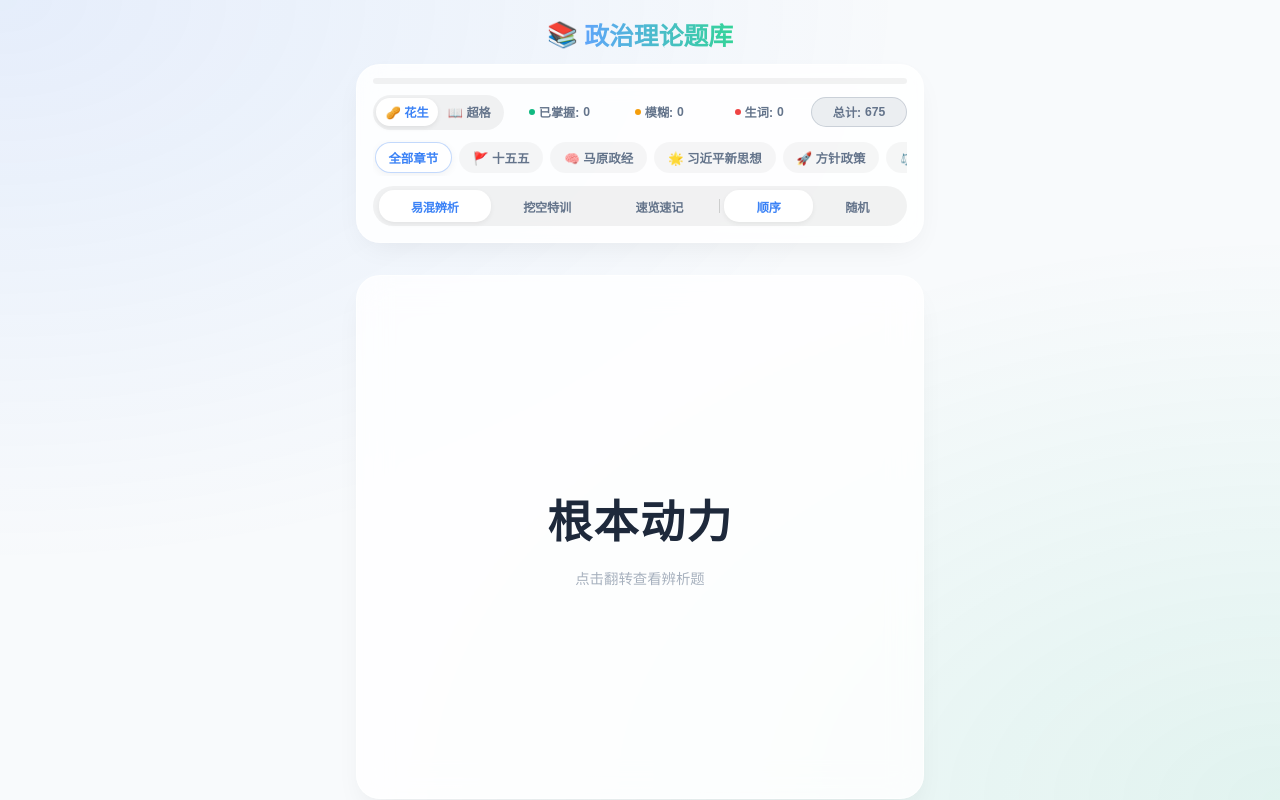
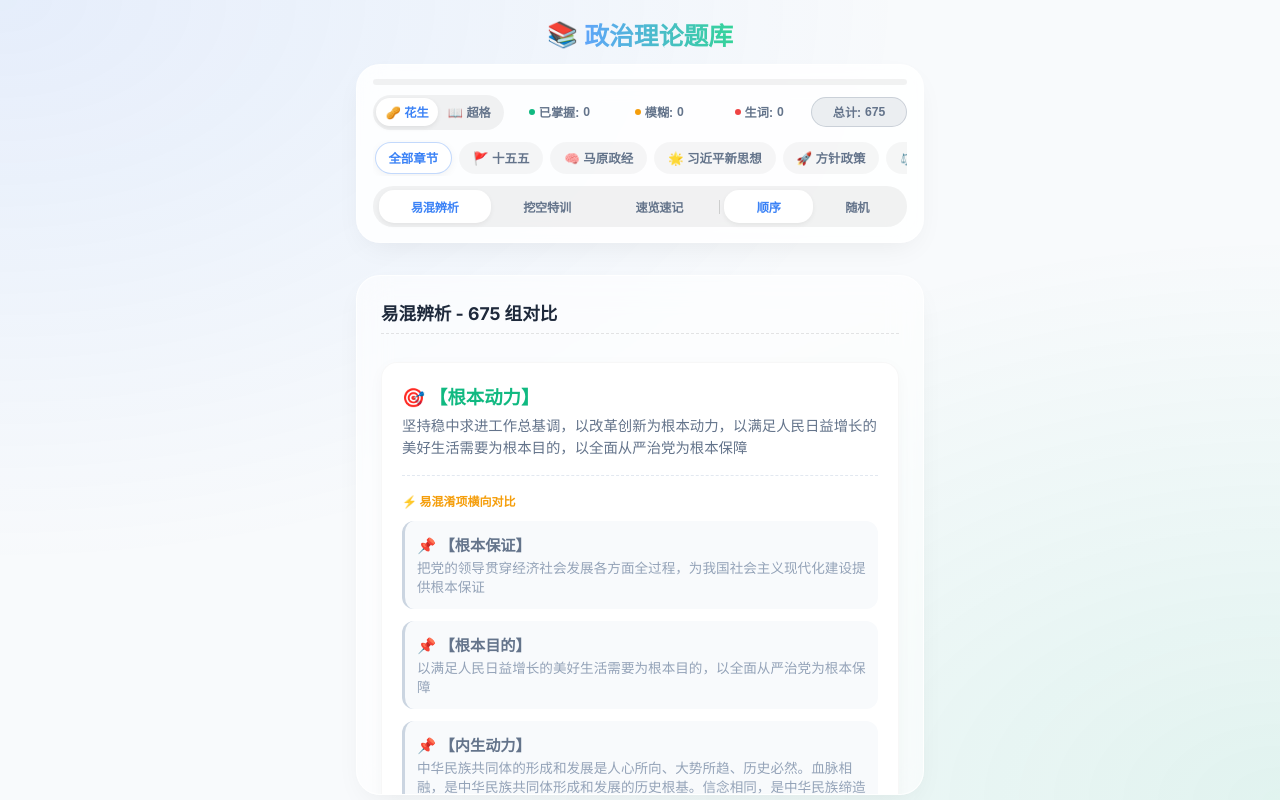
Before and after one commit to troses3/zhengzhi-fuxi, a React (Vite) app: page / in a window 1280 px wide. Shown: the top 800 px of the page. Built offline with nearby package versions, Linux system fonts and the light colour scheme.

Commit message:
fix: restore dedicated contrast comparison mode and keep quiz flashcard clean

```diff
--- a/src/App.jsx
+++ b/src/App.jsx
@@ -502,31 +502,17 @@ function App() {
       </header>
 
       <main className="main-content">
-        {(activeMode === 'quiz' || activeMode === 'contrast') && (
+        {/* 模式一：挖空特训（单题翻转卡片） */}
+        {activeMode === 'quiz' && (
           <>
             <div className={`card-container ${selectedOption !== null ? 'expanded' : ''}`} style={{ height: cardHeight }} onClick={() => setIsFlipped(!isFlipped)}>
               <div className={`card ${isFlipped ? 'flipped' : ''}`}>
                 {/* 卡片正面 */}
                 <div className="card-front">
-                  {activeMode === 'quiz' ? (
                   <h2 className="idiom-word sentence-blank">
                     {currentExample ? currentExample.replace(new RegExp(currentItem.word, 'g'), '______') : '（暂无例句）'}
                   </h2>
-                  ) : (
-                <h2
-                  className="idiom-word"
-                  style={(() => {
-                    const len = (currentItem.word || '').length;
-                    if (len <= 4) return { fontSize: '2.8rem', fontWeight: '800', letterSpacing: '0.1rem' };
-                    if (len <= 8) return { fontSize: '2.0rem', fontWeight: '700', letterSpacing: '0.04rem', lineHeight: '1.35' };
-                    if (len <= 14) return { fontSize: '1.5rem', fontWeight: '700', letterSpacing: '0.02rem', lineHeight: '1.4' };
-                    return { fontSize: '1.25rem', fontWeight: '700', letterSpacing: '0', lineHeight: '1.45' };
-                  })()}
-                >
-                  {currentItem.word}
-                </h2>
-                  )}
-                  <div className="card-hint">点击翻转查看{activeMode === 'quiz' ? '选项' : '辨析题'}</div>
+                  <div className="card-hint">点击翻转查看选项</div>
                   {currentItem.status !== 'new' && (
                     <div className="status-badge" style={{backgroundColor: getStatusColor(currentItem.status)}}>
                       上次标记: {currentItem.status === 'known' ? '认识' : currentItem.status === 'unsure' ? '模糊' : '不认识'}
@@ -541,15 +527,11 @@ function App() {
                       {currentItem.group} {currentItem.subcategory ? `· ${currentItem.subcategory}` : ''}
                     </div>
                     <div className="card-back-content">
-                  {activeMode === 'quiz' ? (
                       <div className="sentence-question">
                         {currentExample ? currentExample.replace(new RegExp(currentItem.word, 'g'), '______') : '（暂无例句）'}
                       </div>
-                  ) : (
-                    <h3>{currentItem.word}</h3>
-                  )}
-                  <div className="quiz-title">请选择正确的{activeMode === 'quiz' ? '考点词' : '辨析释义'}：</div>
-                  <div className={`options-container ${activeMode === 'quiz' ? 'options-grid-2x2' : ''} ${selectedOption === null ? 'quiz-not-answered' : ''}`}>
+                      <div className="quiz-title">请选择正确的考点词：</div>
+                      <div className={`options-container options-grid-2x2 ${selectedOption === null ? 'quiz-not-answered' : ''}`}>
                         {shuffledOptions.map((opt, index) => {
                           let btnClass = "option-btn";
                           if (selectedOption !== null) {
@@ -574,7 +556,7 @@ function App() {
                               disabled={selectedOption !== null}
                             >
                               <span className="option-label">{['A', 'B', 'C', 'D'][index]}. </span>
-                          <span className={activeMode === 'quiz' ? 'option-text-word' : 'option-text'}>{opt.text}</span>
+                              <span className="option-text-word">{opt.text}</span>
                               {selectedOption !== null && opt.isCorrect && (
                                 <span className="option-status-icon correct-icon">✓</span>
                               )}
@@ -586,7 +568,7 @@ function App() {
                         })}
                       </div>
 
-                  {activeMode === 'quiz' && selectedOption !== null && (
+                      {selectedOption !== null && (
                         <div className="quiz-feedback-details">
                           <div className="example-item highlighted-example">
                             <strong>官方原文：</strong>
@@ -601,21 +583,6 @@ function App() {
                               ⚠️ 你误选了 <strong>【{shuffledOptions[selectedOption]?.word}】</strong>，正确考点应为 <strong>【{currentItem.word}】</strong>
                             </div>
                           )}
-                    </div>
-                  )}
-                  {activeMode === 'contrast' && selectedOption !== null && (
-                      <div className="contrast-explanation" style={{marginTop: '1rem', textAlign: 'left'}}>
-                        <div className="explanation-title" style={{fontSize: '0.9rem', marginBottom: '0.5rem'}}>📝 辨析解析：</div>
-                        <div className="explanation-item" style={{marginBottom: '0.4rem'}}>
-                          <span className="exp-word" style={{fontWeight: 'bold', color: 'var(--success)'}}>{currentItem.word}：</span>
-                          <span className="exp-meaning" style={{fontSize: '0.85rem', color: 'var(--text-secondary)'}}>{currentItem.meaning}</span>
-                        </div>
-                        {currentItem.distractors && currentItem.distractors.map((d, dIdx) => (
-                          <div key={dIdx} className="explanation-item distractor-exp" style={{marginBottom: '0.4rem', paddingLeft: '0.5rem', borderLeft: '2px solid #e2e8f0'}}>
-                            <span className="exp-word" style={{fontWeight: 'bold', color: '#64748b'}}>{d.word}：</span>
-                            <span className="exp-meaning" style={{fontSize: '0.85rem', color: '#94a3b8'}}>{d.meaning}</span>
-                          </div>
-                        ))}
                         </div>
                       )}
                     </div>
@@ -640,6 +607,31 @@ function App() {
               </button>
             </div>
           </>
+        )}
+
+        {/* 模式二：易混辨析（经典横向对比清单） */}
+        {activeMode === 'contrast' && (
+          <div className="list-mode-container">
+            <div className="list-mode-header">
+              <h3>易混辨析 - {currentCategoryItems.length} 组对比</h3>
+            </div>
+            {currentCategoryItems.map((item, idx) => (
+              <div key={`${item.word}-${idx}`} className="contrast-item-card">
+                <div className="contrast-main-word">🎯 【{item.word}】</div>
+                <div className="contrast-main-meaning">{item.meaning}</div>
+
+                <div className="contrast-vs-label">⚡ 易混淆项横向对比</div>
+                <div className="contrast-distractors-list">
+                  {item.distractors && item.distractors.map((d, dIdx) => (
+                    <div key={dIdx} className="contrast-distractor-item">
+                      <div className="contrast-distractor-word">📌 【{d.word}】</div>
+                      <div className="contrast-distractor-meaning">{d.meaning}</div>
+                    </div>
+                  ))}
+                </div>
+              </div>
+            ))}
+          </div>
         )}
 
         {/* 扩展模式：速览速记 */}
```
Also changed, not shown: 3 other files (tests, documents, lock files or other folders). Lines whose indentation alone changed are shown as unchanged.
